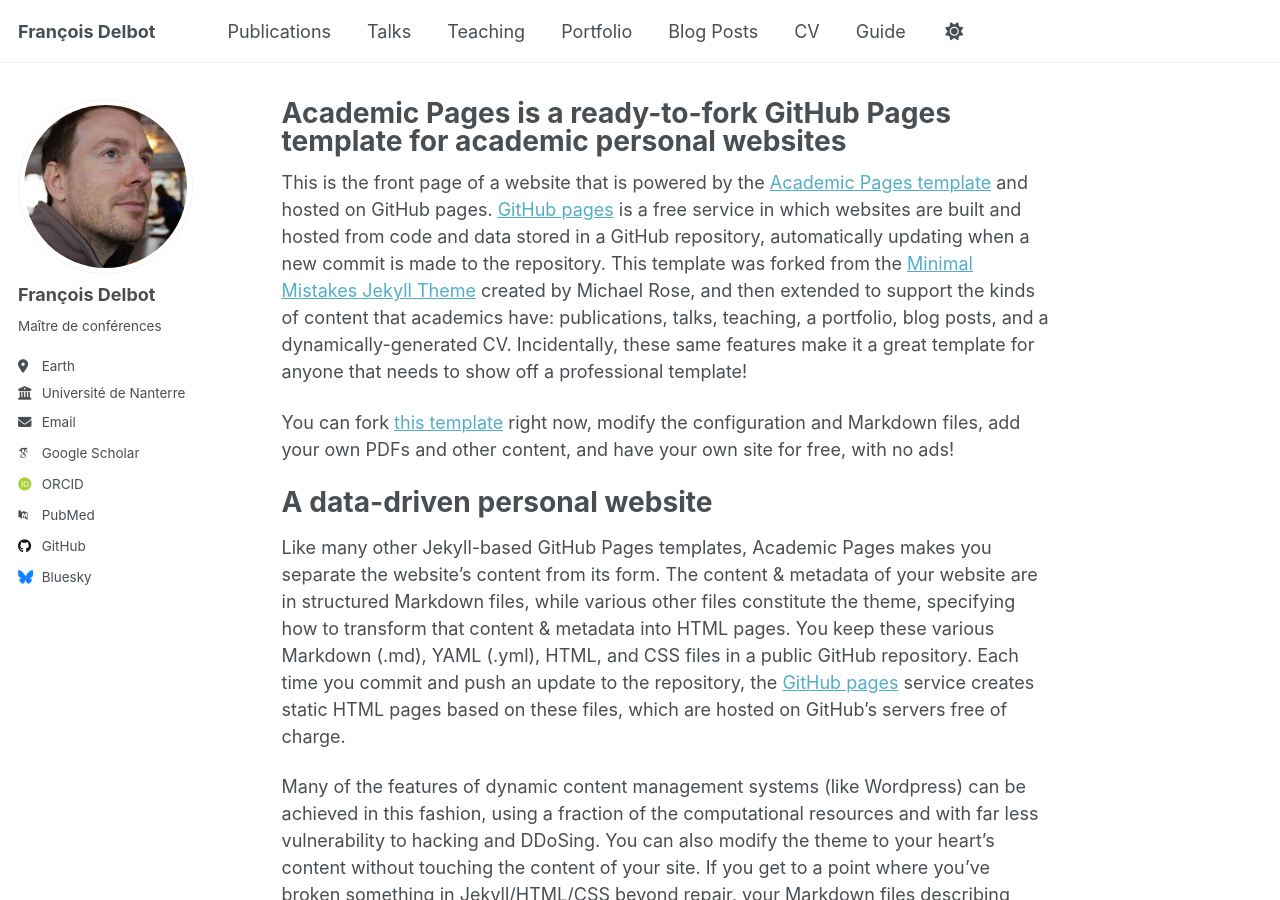
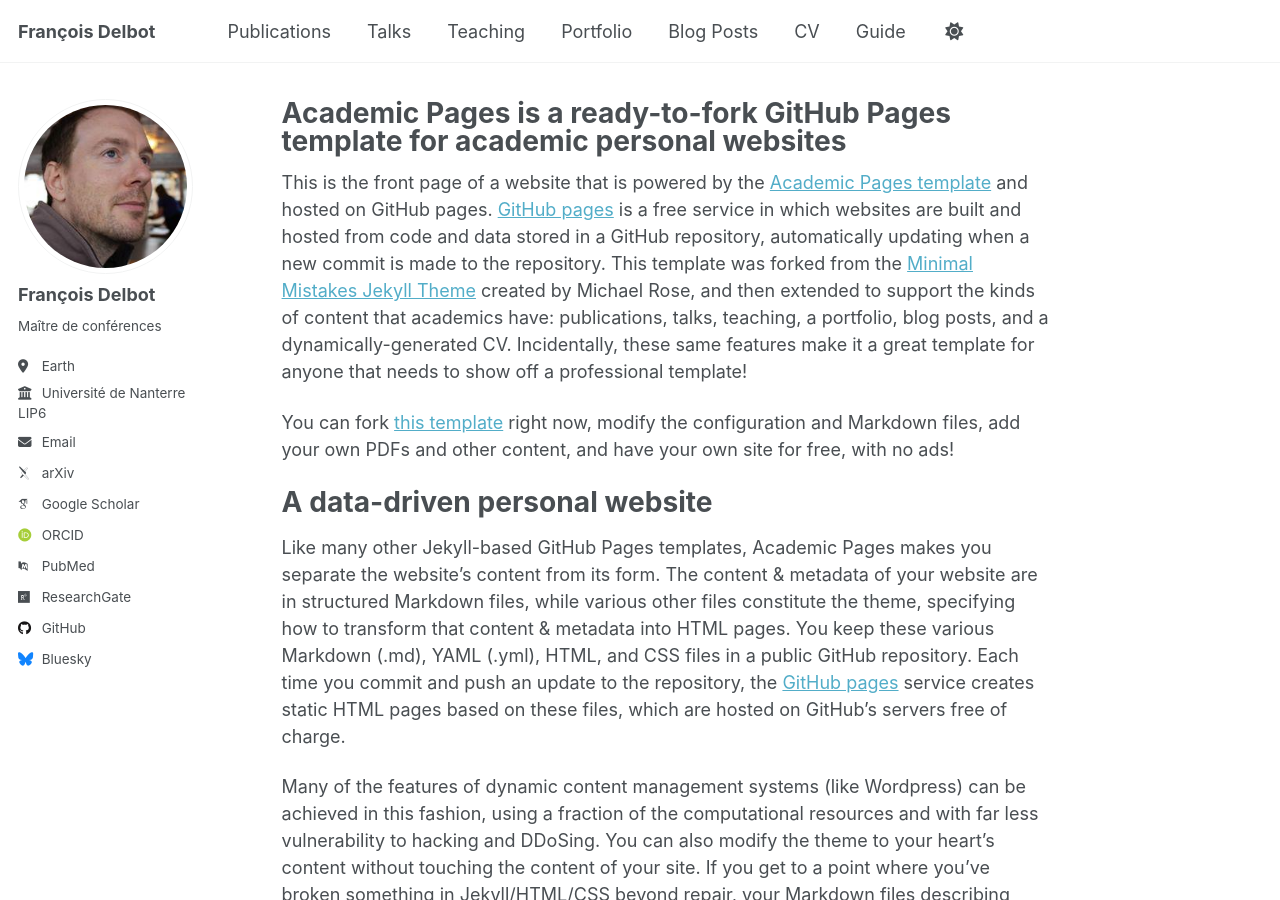
Before and after one commit to fdelbot/fdelbot.github.io, a Jekyll site: the page built from _pages/about.md, in a window 1280 px wide and 900 px high. Built offline with Jekyll 4.4.1, drawn with Linux system fonts in a browser that asks for light colours; some web fonts are replaced; a script that is not in the unit is left out.

Commit message:
Update _config.yml

```diff
--- a/_config.yml
+++ b/_config.yml
@@ -27,20 +27,20 @@ author:
   pronouns         : # example: "she/her"
   bio              : "Maître de conférences"
   location         : "Earth"
-  employer         : "Université de Nanterre"
+  employer         : "Université de Nanterre<br>LIP6"
   uri              : # URL
   email            : "francois.delbot@parisnanterre.fr"
 
   # Academic websites
   academia         : # URL
-  arxiv            : # URL - Update with the correct link to your profile
+  arxiv            : "https://arxiv.org/search/?searchtype=author&query=Delbot%2C+F"# URL - Update with the correct link to your profile
   googlescholar    : "https://scholar.google.com/citations?user=PS_CX0AAAAAJ"
   inspire-hep      : # URL
   impactstory      : # URL
   orcid            : "https://orcid.org/0000-0002-6157-2788"
   semantic         : # URL
   pubmed           : "https://www.ncbi.nlm.nih.gov/pubmed/?term=delbot"
-  researchgate     : # URL
+  researchgate     : "https://www.researchgate.net/profile/Francois-Delbot"# URL
   scopus           : # URL
 
   # Repositories and software development
```
